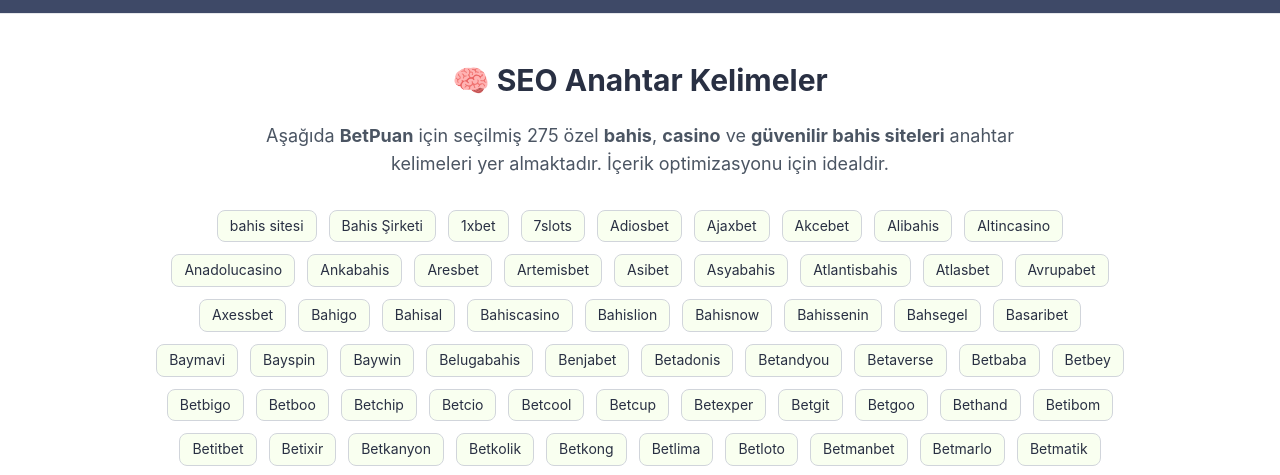
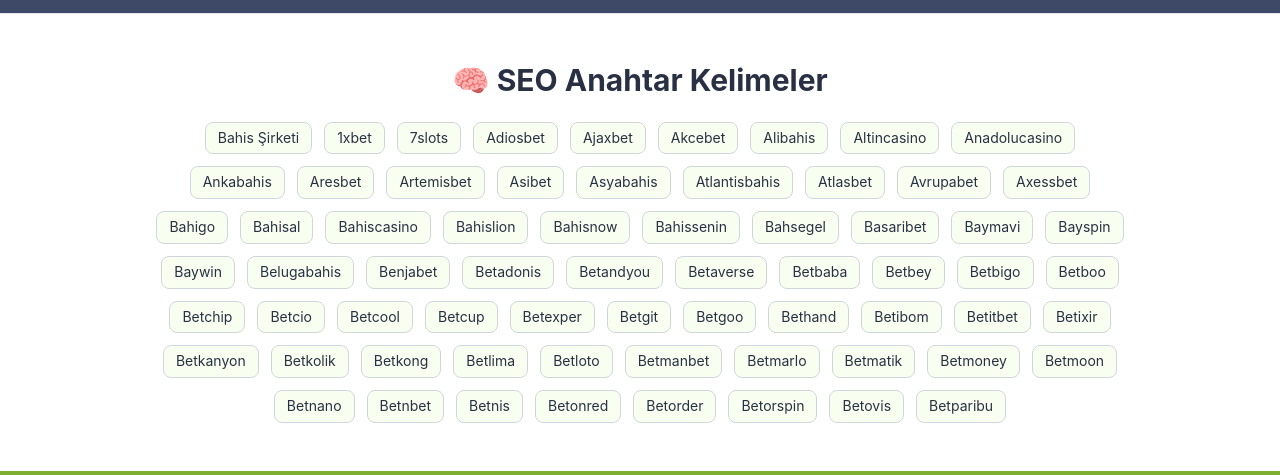
Before and after one commit to betseogalaxi/0000, a plain HTML site: page index.html in a window 1280 px wide. Shown: the part 5430-5905 px from the top of the page. Drawn offline with nearby package versions, Linux system fonts and the light colour scheme.

Commit message:
Update index.html

```diff
--- a/index.html
+++ b/index.html
@@ -692,22 +692,12 @@ document.getElementById('mobile-menu-btn')?.addEventListener('click',()=>{
 <section id="keywords" class="py-12 bg-white text-[var(--textdark)] border-t border-gray-200">
   <div class="max-w-5xl mx-auto px-6 reveal reveal-delay-3">
     <h2 class="text-3xl font-bold mb-6 text-center text-[var(--textdark)]">🧠 SEO Anahtar Kelimeler</h2>
-    <p class="text-center mb-8 text-lg text-gray-600 max-w-3xl mx-auto">
-      Aşağıda <strong>BetPuan</strong> için seçilmiş 275 özel <strong>bahis</strong>, <strong>casino</strong> ve <strong>güvenilir bahis siteleri</strong> anahtar kelimeleri yer almaktadır. İçerik optimizasyonu için idealdir.
-    </p>
 
     <div
       class="flex flex-wrap gap-3 justify-center text-sm leading-relaxed"
-      style="max-height: 500px; overflow-y: auto;"
-    >
-      <!-- Paste your <span> keywords here -->
+      style="max-height: 500px; overflow-y: auto;">
 
-      <!-- Example -->
-      <span class="bg-[#F9FFF0] text-[var(--textdark)] px-3 py-1 rounded-lg border border-gray-300 hover:bg-[#F3FFB5] hover:text-black cursor-pointer transition">
-        bahis sitesi
-      </span>
-
-     <span class="bg-[#F9FFF0] text-[var(--textdark)] px-3 py-1 rounded-lg border border-gray-300 hover:bg-[#F3FFB5] hover:text-black cursor-pointer transition">Bahis Şirketi</span>
+      <span class="bg-[#F9FFF0] text-[var(--textdark)] px-3 py-1 rounded-lg border border-gray-300 hover:bg-[#F3FFB5] hover:text-black cursor-pointer transition">Bahis Şirketi</span>
 <span class="bg-[#F9FFF0] text-[var(--textdark)] px-3 py-1 rounded-lg border border-gray-300 hover:bg-[#F3FFB5] hover:text-black cursor-pointer transition">1xbet</span>
 <span class="bg-[#F9FFF0] text-[var(--textdark)] px-3 py-1 rounded-lg border border-gray-300 hover:bg-[#F3FFB5] hover:text-black cursor-pointer transition">7slots</span>
 <span class="bg-[#F9FFF0] text-[var(--textdark)] px-3 py-1 rounded-lg border border-gray-300 hover:bg-[#F3FFB5] hover:text-black cursor-pointer transition">Adiosbet</span>
@@ -760,8 +750,6 @@ document.getElementById('mobile-menu-btn')?.addEventListener('click',()=>{
 <span class="bg-[#F9FFF0] text-[var(--textdark)] px-3 py-1 rounded-lg border border-gray-300 hover:bg-[#F3FFB5] hover:text-black cursor-pointer transition">Betkolik</span>
 <span class="bg-[#F9FFF0] text-[var(--textdark)] px-3 py-1 rounded-lg border border-gray-300 hover:bg-[#F3FFB5] hover:text-black cursor-pointer transition">Betkong</span>
 <span class="bg-[#F9FFF0] text-[var(--textdark)] px-3 py-1 rounded-lg border border-gray-300 hover:bg-[#F3FFB5] hover:text-black cursor-pointer transition">Betlima</span>
-
-<!-- 50 done, continue... -->
 <span class="bg-[#F9FFF0] text-[var(--textdark)] px-3 py-1 rounded-lg border border-gray-300 hover:bg-[#F3FFB5] hover:text-black cursor-pointer transition">Betloto</span>
 <span class="bg-[#F9FFF0] text-[var(--textdark)] px-3 py-1 rounded-lg border border-gray-300 hover:bg-[#F3FFB5] hover:text-black cursor-pointer transition">Betmanbet</span>
 <span class="bg-[#F9FFF0] text-[var(--textdark)] px-3 py-1 rounded-lg border border-gray-300 hover:bg-[#F3FFB5] hover:text-black cursor-pointer transition">Betmarlo</span>
@@ -776,9 +764,6 @@ document.getElementById('mobile-menu-btn')?.addEventListener('click',()=>{
 <span class="bg-[#F9FFF0] text-[var(--textdark)] px-3 py-1 rounded-lg border border-gray-300 hover:bg-[#F3FFB5] hover:text-black cursor-pointer transition">Betorspin</span>
 <span class="bg-[#F9FFF0] text-[var(--textdark)] px-3 py-1 rounded-lg border border-gray-300 hover:bg-[#F3FFB5] hover:text-black cursor-pointer transition">Betovis</span>
 <span class="bg-[#F9FFF0] text-[var(--textdark)] px-3 py-1 rounded-lg border border-gray-300 hover:bg-[#F3FFB5] hover:text-black cursor-pointer transition">Betparibu</span>
-
-<!-- ... up to 100 -->
-
 
     </div>
   </div>
```
